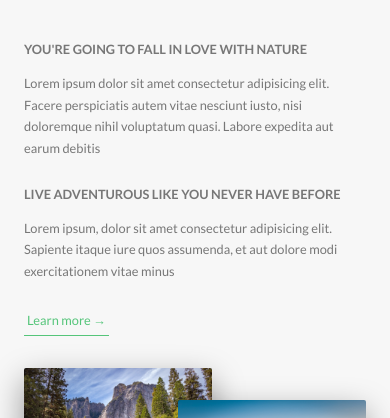
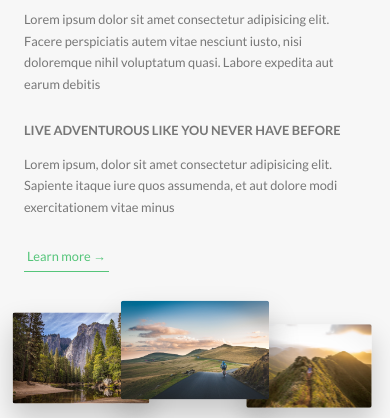
Before and after one commit to asonni/natours, a website: page index.html in a window 390 px wide. Shown: the part 926-1344 px from the top of the page. Drawn offline with Linux system fonts and the light colour scheme.

Commit message:
Writing Media Queries - Layout, About and Features

```diff
--- a/index.html
+++ b/index.html
@@ -10,7 +10,7 @@
     <link rel="stylesheet" href="css/icon-font.css" />
     <link rel="stylesheet" href="css/style.css" />
     <link rel="shortcut icon" type="image/png" href="img/favicon.png" />
-    <title>Natous | Exciting tours for adventurous people</title>
+    <title>Natours | Exciting tours for adventurous people</title>
   </head>
   <body>
     <div class="navigation">
@@ -28,7 +28,7 @@
           <li class="navigation__item">
             <a href="#" class="navigation__link">
               <span>01</span>
-              About Natous</a
+              About Natours</a
             >
           </li>
           <li class="navigation__item">
--- a/sass/base/_utilities.scss
+++ b/sass/base/_utilities.scss
@@ -16,10 +16,18 @@
 
 .u-margin-bottom-medium {
   margin-bottom: 4rem !important;
+
+  @include respond(tab-port) {
+    margin-bottom: 3rem !important;
+  }
 }
 
 .u-margin-bottom-big {
   margin-bottom: 8rem !important;
+
+  @include respond(tab-port) {
+    margin-bottom: 5rem !important;
+  }
 }
 
 .u-margin-bottom-huge {
--- a/sass/components/_composition.scss
+++ b/sass/components/_composition.scss
@@ -9,19 +9,43 @@
     transition: all 0.2s;
     outline-offset: 2rem;
 
+    @include respond(tab-port) {
+      float: left;
+      position: relative;
+      width: 33.3333333%;
+      box-shadow: 0 1.5rem 3rem rgba($color-black, 0.2);
+    }
+
     &--p1 {
       left: 0;
       top: -2rem;
+
+      @include respond(tab-port) {
+        top: 0;
+        transform: scale(1.2);
+      }
     }
 
     &--p2 {
       right: 0;
       top: 2rem;
+
+      @include respond(tab-port) {
+        top: -1rem;
+        transform: scale(1.3);
+        z-index: 100;
+      }
     }
 
     &--p3 {
       left: 20%;
       top: 10rem;
+
+      @include respond(tab-port) {
+        top: 1rem;
+        left: 0;
+        transform: scale(1.1);
+      }
     }
 
     &:hover {
--- a/sass/components/_feature-box.scss
+++ b/sass/components/_feature-box.scss
@@ -6,6 +6,10 @@
   border-radius: 3px;
   box-shadow: 0 1.5rem 4rem rgba($color-black, 0.15);
   transition: transform 0.3s;
+
+  @include respond(tab-port) {
+    padding: 2rem;
+  }
 
   &__icon {
     font-size: 6rem;
@@ -20,6 +24,10 @@
     -webkit-background-clip: text;
     -moz-background-clip: text;
     color: transparent;
+
+    @include respond(tab-port) {
+      margin-bottom: 0;
+    }
   }
 
   &:hover {
--- a/sass/layout/_footer.scss
+++ b/sass/layout/_footer.scss
@@ -11,6 +11,10 @@
   &__logo-box {
     text-align: center;
     margin-bottom: 8rem;
+
+    @include respond(tab-port) {
+      margin-bottom: 6rem;
+    }
   }
 
   &__logo {
--- a/sass/pages/_home.scss
+++ b/sass/pages/_home.scss
@@ -2,6 +2,10 @@
   background-color: $color-grey-light-1;
   padding: 25rem 0;
   margin-top: -20vh;
+
+  @include respond(tab-port) {
+    padding: 20rem 0;
+  }
 }
 
 .section-features {
@@ -18,17 +22,29 @@
   & > * {
     transform: skewY(7deg);
   }
+
+  @include respond(tab-port) {
+    padding: 10rem 0;
+  }
 }
 
 .section-tours {
   background-color: $color-grey-light-1;
   padding: 25rem 0 15rem 0;
   margin-top: -12rem;
+
+  @include respond(tab-port) {
+    padding: 20rem 0 10rem 0;
+  }
 }
 
 .section-stories {
   position: relative;
   padding: 15rem 0;
+
+  @include respond(tab-port) {
+    padding: 10rem 0;
+  }
 }
 
 .section-book {
@@ -38,6 +54,10 @@
     $color-primary-light,
     $color-primary-dark
   );
+
+  @include respond(tab-port) {
+    padding: 10rem 0;
+  }
 }
 
 .book {
```
Also changed, not shown: css/style.css.
